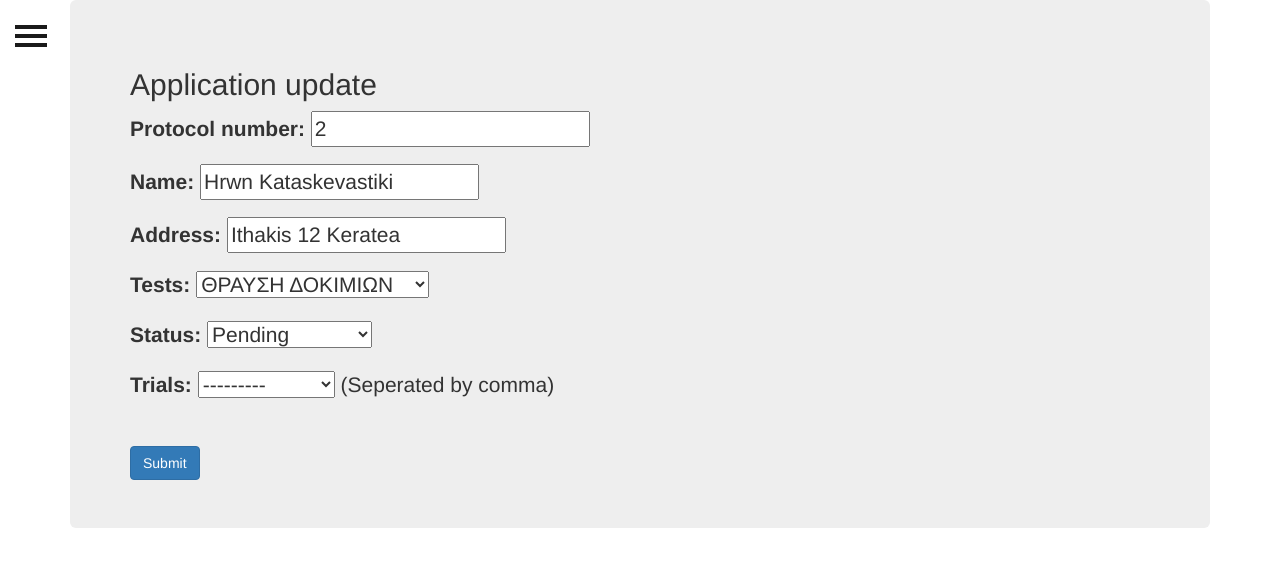
After one commit to ifouros1995/alfatestproject, a Django app: page /applications/updateOrder/2/ in a window 1280 px wide. The commit adds this page. Shown: the top 567 px of the page. Run offline with Django 3.2, Linux system fonts and the light colour scheme; data comes from the database, SQL or seed files in the repository; some libraries are stand-ins or nearby versions.

Commit message:
Filters & Updates ready

```diff
--- a/applications/admin.py
+++ b/applications/admin.py
@@ -1,5 +1,6 @@
 from django.contrib import admin
-from .models import Application
+from .models import *
 
 # Register your models here.
 admin.site.register(Application)
+admin.site.register(Trial)
--- a/applications/forms.py
+++ b/applications/forms.py
@@ -1,13 +1,34 @@
 from django import forms
 #from django.contrib.auth.models import User
 from .models import Application
+from django.forms.widgets import DateInput
+
+class DateInput(forms.DateInput):
+    input_type = 'date'
 
 
 class ApplicationForm(forms.ModelForm):
 
+
+
+
     class Meta():
         model = Application
         fields = '__all__'
+        labels = {
+        'status_list': 'Trials'
+        }
+        help_texts = {
+            'status_list': '(Seperated by comma)',
+        }
+        widgets = {
+            'date': DateInput(attrs={'type': 'date'}),
+            'class': 'form-control datetimepicker-input',
+            'data-target': '#datetimepicker1'
+
+        }
+
+
         # labels = {
         # 'protocol_number' : 'Protocol number'
         #
--- a/applications/models.py
+++ b/applications/models.py
@@ -1,4 +1,24 @@
 from django.db import models
+from jsonfield import JSONField
+from multiselectfield import MultiSelectField
+from django.contrib.admin.widgets import AdminDateWidget
+
+class Trial(models.Model):
+	STATUS = (
+				('Pending', 'Pending'),
+				('Out for delivery', 'Out for delivery'),
+				('Delivered', 'Delivered'),
+				)
+
+	name = models.CharField(max_length=200, null=True)
+	status = models.CharField(max_length=200, null=True, choices=STATUS)
+
+
+
+	def __str__(self):
+		return self.name
+
+
 
 class Customer(models.Model):
 	name = models.CharField(max_length=200, null=True)
@@ -52,19 +72,35 @@ class Order(models.Model):
 
 class Application(models.Model):
 
-    STATUS=(
-        ('Pending', 'Pending'),
+	MY_CHOICES = (('item_key1', 'Item title 1.1'),
+              ('item_key2', 'Item title 1.2'),
+              ('item_key3', 'Item title 1.3'),
+              ('item_key4', 'Item title 1.4'),
+              ('item_key5', 'Item title 1.5'))
+
+	TESTS=(
+	    ('ΥΓΕΙΑ', 'ΥΓΕΙΑ'),
+	    ('ΠΛΑΣΤΙΚΟΤΗΤΑ', 'ΠΛΑΣΤΙΚΟΤΗΤΑ'),
+	    ('ΕΙΣΚΟΜΙΣΗ ΜΗΤΡΩΝ', 'ΕΙΣΚΟΜΙΣΗ ΜΗΤΡΩΝ'),
+		('ΘΡΑΥΣΗ ΔΟΚΙΜΙΩΝ', 'ΘΡΑΥΣΗ ΔΟΚΙΜΙΩΝ')
+		)
+
+	STATUS=(
+		('Pending', 'Pending'),
         ('Out for delivery', 'Out for delivery'),
         ('Delivered', 'Delivered')
-    )
-
-    customer = models.ForeignKey(Customer, null=True, on_delete= models.SET_NULL)
-    protocol_number = models.IntegerField()
-    name = models.CharField(max_length=264,unique=True)
-    address = models.CharField(max_length=264,unique=True)
-    date = models.DateField(auto_now=True)
-    status = models.CharField(max_length=200, null=True, choices=STATUS)
+		)
 
 
-    def __str__(self):
-        return self.name
+    #customer = models.ForeignKey(Customer, null=True, on_delete= models.SET_NULL)
+	protocol_number = models.IntegerField()
+	name = models.CharField(max_length=264,unique=True)
+	address = models.CharField(max_length=264,unique=True)
+	date = models.DateField(auto_now=True)
+	tests = models.CharField(max_length=200, null=True, choices=TESTS)
+	status = models.CharField(max_length=200, null=True, choices=STATUS)
+	status_list = MultiSelectField(choices=MY_CHOICES,null=True)
+
+
+	def __str__(self):
+		return self.name
--- /dev/null
+++ b/applications/templates/applications/order_form.html
@@ -0,0 +1,47 @@
+{% extends 'basic_app/newbase.html' %}
+{% load static %}
+{% block body_block %}
+
+<div class="jumbotron">
+
+
+
+
+
+{% if registered %}
+  <h1>Application Updated!!</h1>
+  <a class="btn btn-info" href="{% url 'applications:all_applications' %}" role="button">Return to applications</a>
+{% else %}
+
+    <h2>Application update</h2>
+
+
+
+      <div id="form-group">
+
+
+
+
+			<!-- <form id="form_login" action="" method="POST"> -->
+      <form enctype="multipart/form-data" method="POST">
+				{% csrf_token %}
+				{{ form.as_p }}
+
+					<hr>
+
+        <button type="submit" class="btn btn-primary">Submit</button>
+				<!-- <input type="submit" name="Submit" > -->
+			</form>
+      {% endif %}
+
+
+      </div>
+    </div>
+
+
+
+
+
+
+
+{% endblock %}
--- a/applications/urls.py
+++ b/applications/urls.py
@@ -9,6 +9,7 @@ app_name = 'applications'
 urlpatterns = [
     path('', views.new_application,name='new_application'),
     path('all_applications/', views.all_applications, name="all_applications"),
+    path('updateOrder/<str:pk>/', views.updateOrder, name='updateOrder')
 
     #path('', views.existed_applications,name='existed_applications'),
 
--- a/applications/views.py
+++ b/applications/views.py
@@ -53,35 +53,37 @@ def new_application(request):
 def all_applications(request):
 
     applications = Application.objects.all()
+
     #orders = customer.order_set.all()
     total_applications = applications.count()
     delivered = applications.filter(status='Delivered').count()
     pending = applications.filter(status='Pending').count()
 
+    myFilter = OrderFilter(request.GET, queryset=applications)
+    applications=myFilter.qs
+
 
     #tableFilter = OrderFilter(request.GET, queryset=orders)
     #orders = myFilter.qs
-    context = {'applications': applications, 'delivered': delivered, 'pendind': pending}
+    context = {'applications': applications, 'delivered': delivered, 'pendind': pending , 'myFilter':myFilter}
     return render(request, 'applications/all_applications.html', context)
 
 
 
+def updateOrder(request, pk):
+
+    registered = False
+    order = Application.objects.get(id=pk)
+    form = ApplicationForm(instance=order)
 
 
+    if request.method == 'POST':
+        form = ApplicationForm(request.POST, instance=order)
+        if form.is_valid():
+            form.save()
+            registered = True
 
-#######################
-def customer(request, pk_test):
-	customer = Customer.objects.get(id=pk_test)
-
-	orders = customer.order_set.all()
-	order_count = orders.count()
-
-	myFilter = OrderFilter(request.GET, queryset=orders)
-	orders = myFilter.qs
-
-	context = {'customer':customer, 'orders':orders, 'order_count':order_count,
-	'myFilter':myFilter}
-	return render(request, 'applications/customer.html',context)
-
+    context = {'form':form, 'registered':registered}
+    return render(request, 'applications/order_form.html', context)
     #return render(request, 'applications/all_applications.html')
 # Create your views here.
--- a/basic_app/templates/basic_app/newbase.html
+++ b/basic_app/templates/basic_app/newbase.html
@@ -5,10 +5,21 @@
     <meta charset="utf-8">
     <title>HomePage</title>
     <link href="//maxcdn.bootstrapcdn.com/bootstrap/3.3.0/css/bootstrap.min.css" rel="stylesheet" id="bootstrap-css">
-    <script src="//maxcdn.bootstrapcdn.com/bootstrap/3.3.0/js/bootstrap.min.js"></script>
-    <script src="//code.jquery.com/jquery-1.11.1.min.js"></script>
+    <link rel="stylesheet" href="//code.jquery.com/ui/1.12.1/themes/base/jquery-ui.css">
+
+    <script src="https://code.jquery.com/jquery-1.12.4.js"></script>
+  <script src="https://code.jquery.com/ui/1.12.1/jquery-ui.js"></script>
+  <script>
+  $( function() {
+    $( "#datepicker" ).datepicker();
+  } );
+  </script>
+  <script src="//maxcdn.bootstrapcdn.com/bootstrap/3.3.0/js/bootstrap.min.js"></script>
+    <!-- <script src="//code.jquery.com/jquery-1.11.1.min.js"></script> -->
     <script src="{% static 'basic_app/js/homepage.js' %}"></script>
     <link rel="stylesheet" href="{% static 'basic_app/css/homepage.css' %}">
+
+    <!-- <link rel="stylesheet" href="{% static 'basic_app/css/mystyle.css' %}"/> -->
   </head>
   <body>
 
@@ -32,7 +43,7 @@
                     <a href="{% url 'applications:new_application' %}">New application</a>
                 </li>
                 <li>
-                    <a href="{% url 'applications:all_applications' %}">All applicatios</a>
+                    <a href="{% url 'applications:all_applications' %}">All applications</a>
                 </li>
 
                 <li class="dropdown">
```
Also changed, not shown: applications/filters.py (+15 -5 lines), applications/templates/applications/all_applications.html (+33 -10 lines), applications/migrations/0005_auto_20210222_1503.py (added), applications/migrations/0006_application_status_list.py (added), applications/migrations/0007_auto_20210222_2249.py (added), applications/migrations/0008_auto_20210222_2353.py (added), db.sqlite3.
